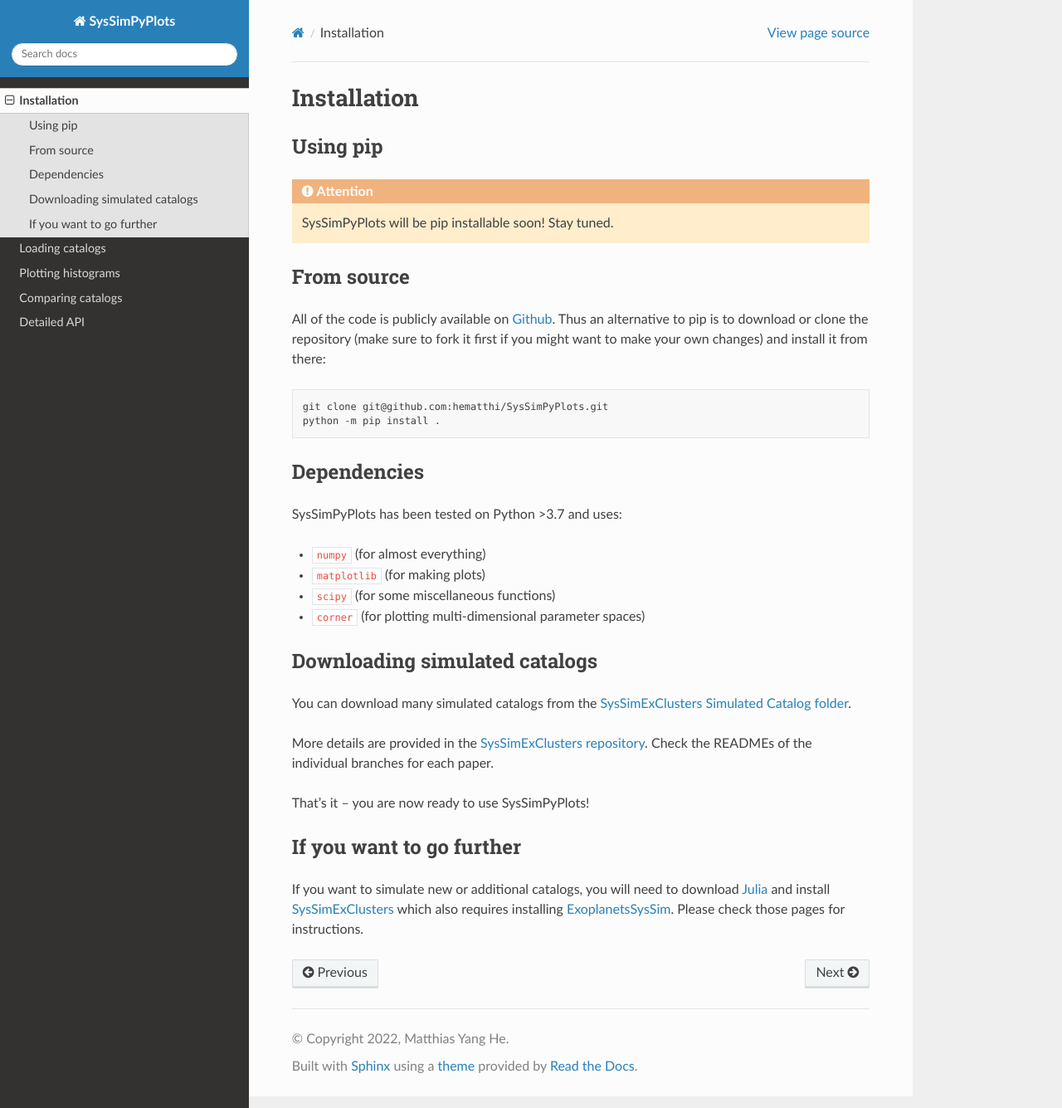
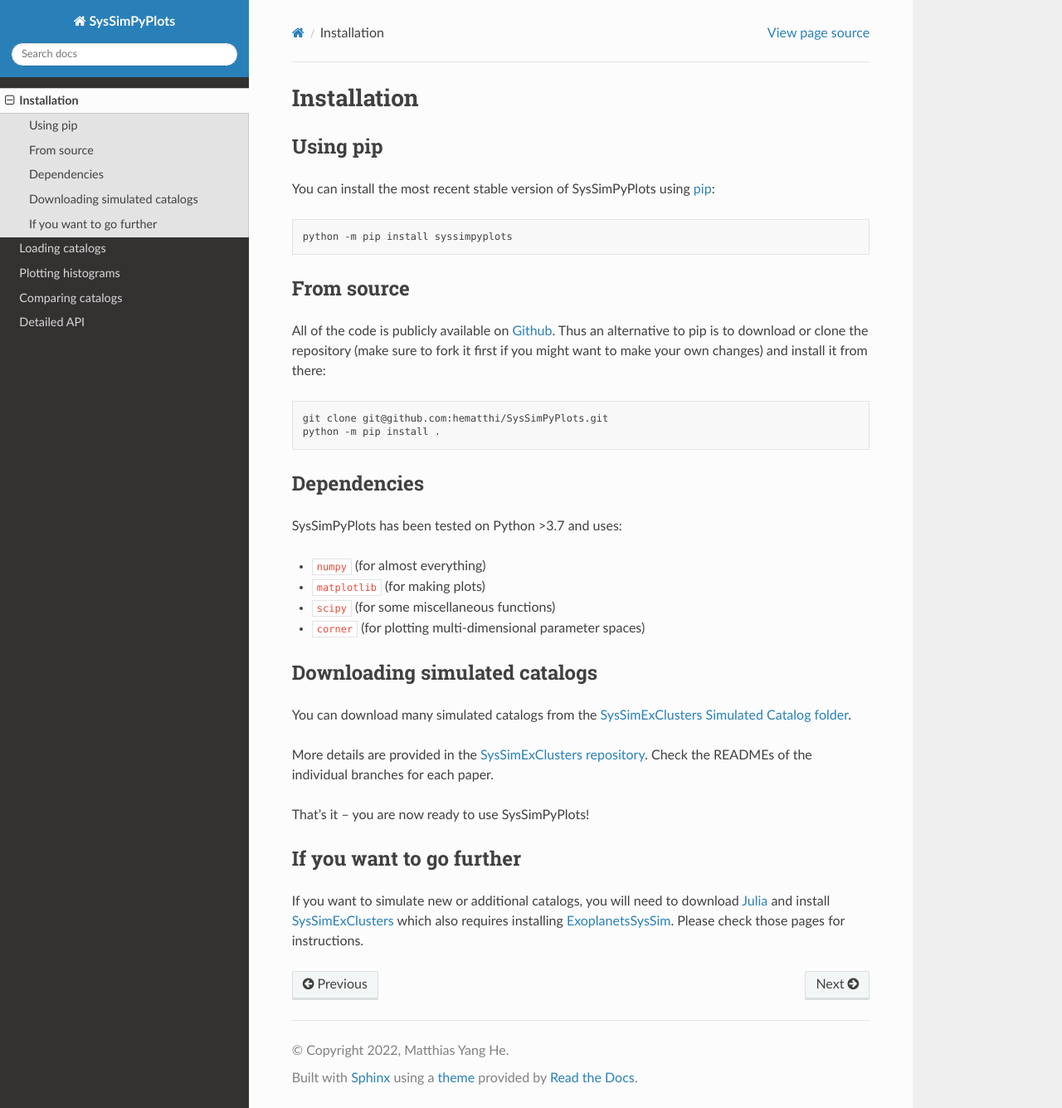
Before and after one commit to hematthi/SysSimPyPlots, a Sphinx documentation site: the page built from docs/source/installation.rst, in a window 1280 px wide and 1335 px high. Shown: the whole window at 83% size. Built offline with Sphinx 7.4.7 and the Read the Docs theme 2.0.0, drawn with Linux system fonts in a browser that asks for light colours.

Commit message:
Update installation page to include pip install

```diff
--- a/docs/source/installation.rst
+++ b/docs/source/installation.rst
@@ -5,9 +5,11 @@ Installation
 Using pip
 ---------
 
-.. attention::
+You can install the most recent stable version of SysSimPyPlots using `pip <https://pip.pypa.io/en/stable/>`_:
 
-   SysSimPyPlots will be pip installable soon! Stay tuned.
+.. code-block:: bash
+
+   python -m pip install syssimpyplots
 
 
 From source
```
